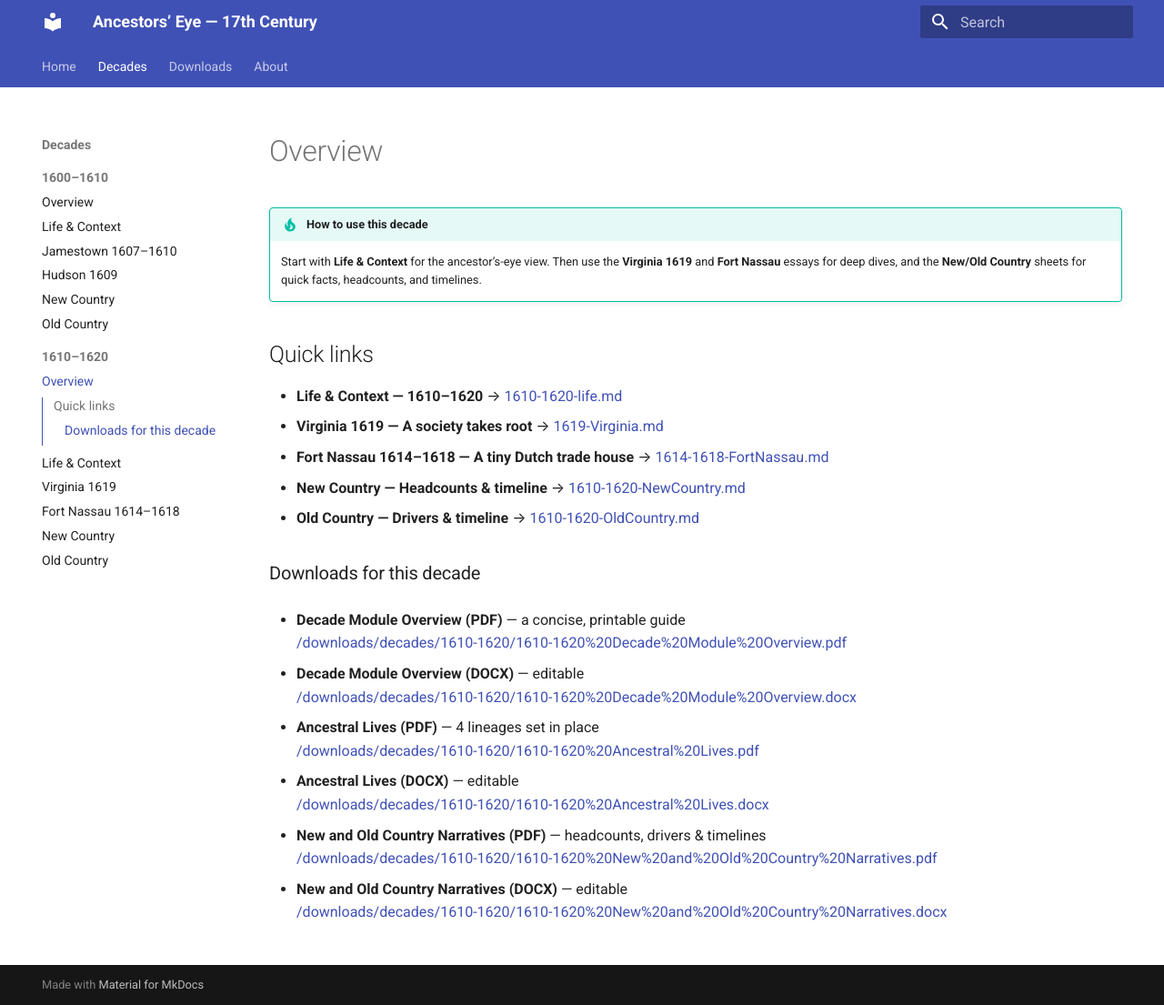
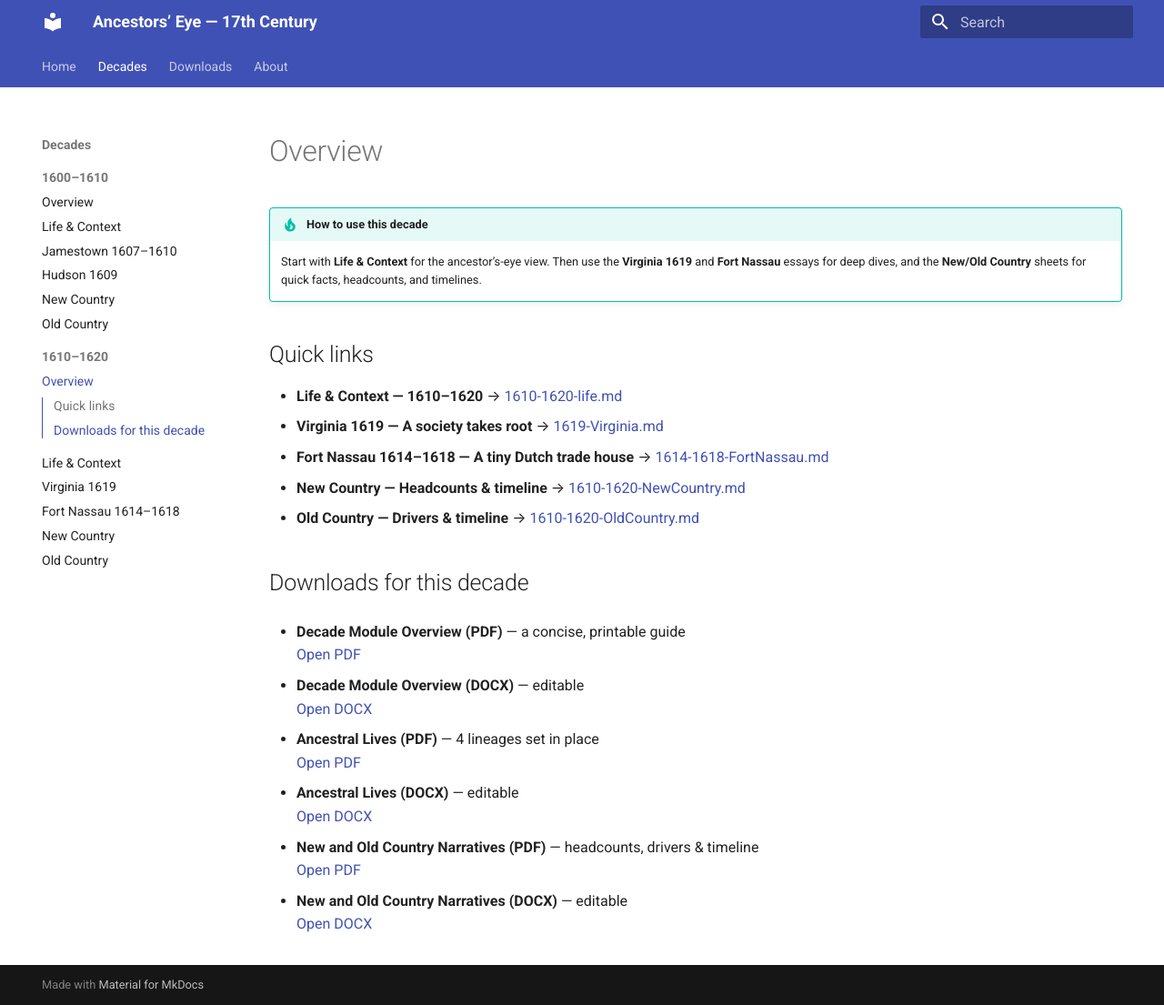
Before and after one commit to BillWorstell/WorstellWitnessWaybackMachine, an MkDocs documentation site: the page built from docs/decades/1610-1620/1610-1620.md, in a window 1280 px wide and 1105 px high. Shown: the whole window at 91% size. Built offline with MkDocs 1.6.1 and Material for MkDocs 9.7.7, drawn with Linux system fonts in a browser that asks for light colours.

Commit message:
Update 1610-1620.md

```diff
--- a/docs/decades/1610-1620/1610-1620.md
+++ b/docs/decades/1610-1620/1610-1620.md
@@ -14,22 +14,22 @@ summary: Decade overview with quick links to narrative, event essays, and contex
 - **New Country — Headcounts & timeline** → [1610-1620-NewCountry.md](./1610-1620-NewCountry.md)
 - **Old Country — Drivers & timeline** → [1610-1620-OldCountry.md](./1610-1620-OldCountry.md)
 
-### Downloads for this decade
+## Downloads for this decade
 
 - **Decade Module Overview (PDF)** — a concise, printable guide
-  [/downloads/decades/1610-1620/1610-1620%20Decade%20Module%20Overview.pdf](/downloads/decades/1610-1620/1610-1620%20Decade%20Module%20Overview.pdf)
+  <a href="../../../downloads/decades/1610-1620/1610-1620%20Decade%20Module%20Overview.pdf" target="_blank" rel="noopener">Open PDF</a>
 
 - **Decade Module Overview (DOCX)** — editable
-  [/downloads/decades/1610-1620/1610-1620%20Decade%20Module%20Overview.docx](/downloads/decades/1610-1620/1610-1620%20Decade%20Module%20Overview.docx)
+  <a href="../../../downloads/decades/1610-1620/1610-1620%20Decade%20Module%20Overview.docx" target="_blank" rel="noopener">Open DOCX</a>
 
 - **Ancestral Lives (PDF)** — 4 lineages set in place
-  [/downloads/decades/1610-1620/1610-1620%20Ancestral%20Lives.pdf](/downloads/decades/1610-1620/1610-1620%20Ancestral%20Lives.pdf)
+  <a href="../../../downloads/decades/1610-1620/1610-1620%20Ancestral%20Lives.pdf" target="_blank" rel="noopener">Open PDF</a>
 
 - **Ancestral Lives (DOCX)** — editable
-  [/downloads/decades/1610-1620/1610-1620%20Ancestral%20Lives.docx](/downloads/decades/1610-1620/1610-1620%20Ancestral%20Lives.docx)
+  <a href="../../../downloads/decades/1610-1620/1610-1620%20Ancestral%20Lives.docx" target="_blank" rel="noopener">Open DOCX</a>
 
-- **New and Old Country Narratives (PDF)** — headcounts, drivers & timelines
-  [/downloads/decades/1610-1620/1610-1620%20New%20and%20Old%20Country%20Narratives.pdf](/downloads/decades/1610-1620/1610-1620%20New%20and%20Old%20Country%20Narratives.pdf)
+- **New and Old Country Narratives (PDF)** — headcounts, drivers & timeline
+  <a href="../../../downloads/decades/1610-1620/1610-1620%20New%20and%20Old%20Country%20Narratives.pdf" target="_blank" rel="noopener">Open PDF</a>
 
 - **New and Old Country Narratives (DOCX)** — editable
-  [/downloads/decades/1610-1620/1610-1620%20New%20and%20Old%20Country%20Narratives.docx](/downloads/decades/1610-1620/1610-1620%20New%20and%20Old%20Country%20Narratives.docx)
+  <a href="../../../downloads/decades/1610-1620/1610-1620%20New%20and%20Old%20Country%20Narratives.docx" target="_blank" rel="noopener">Open DOCX</a>
```
